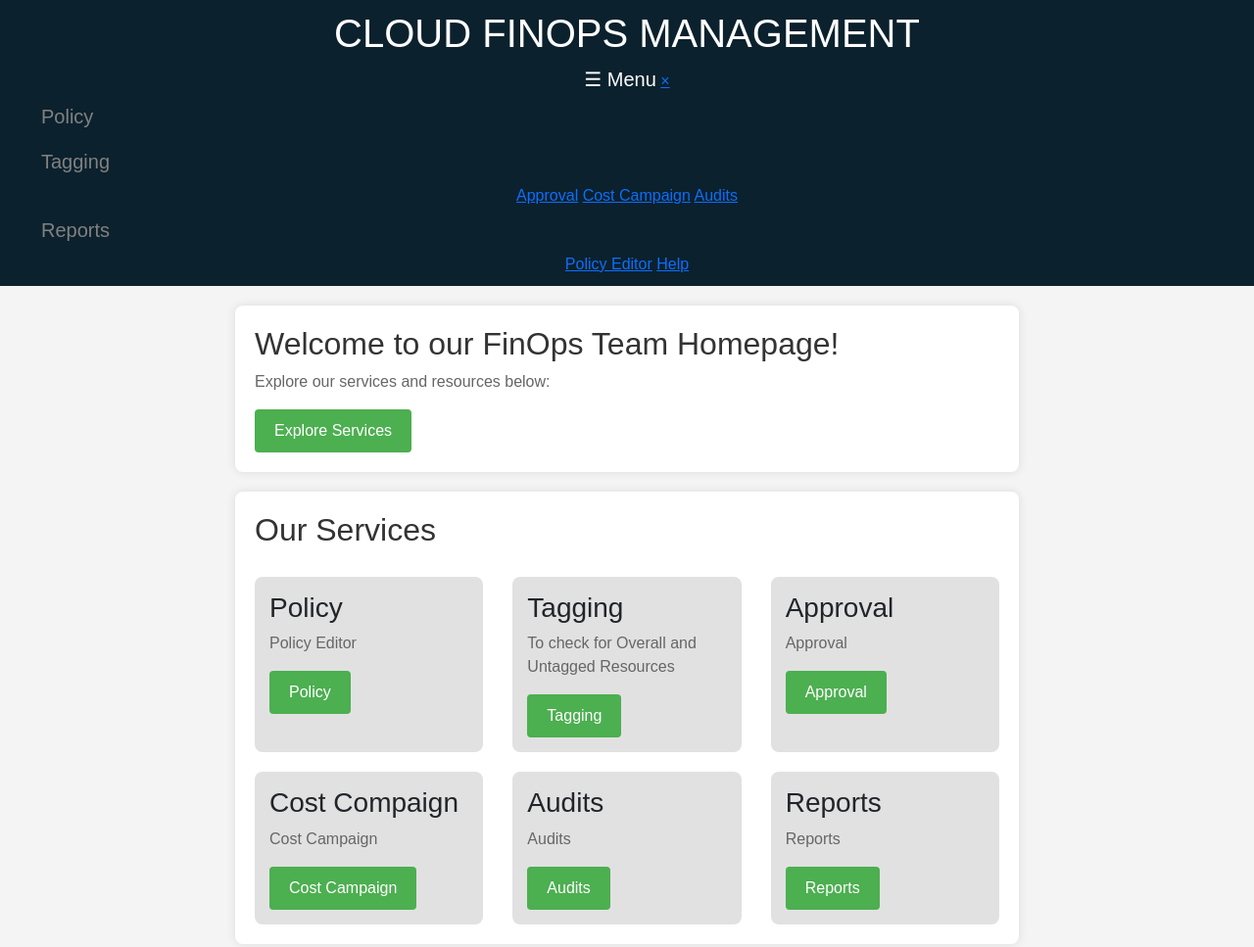
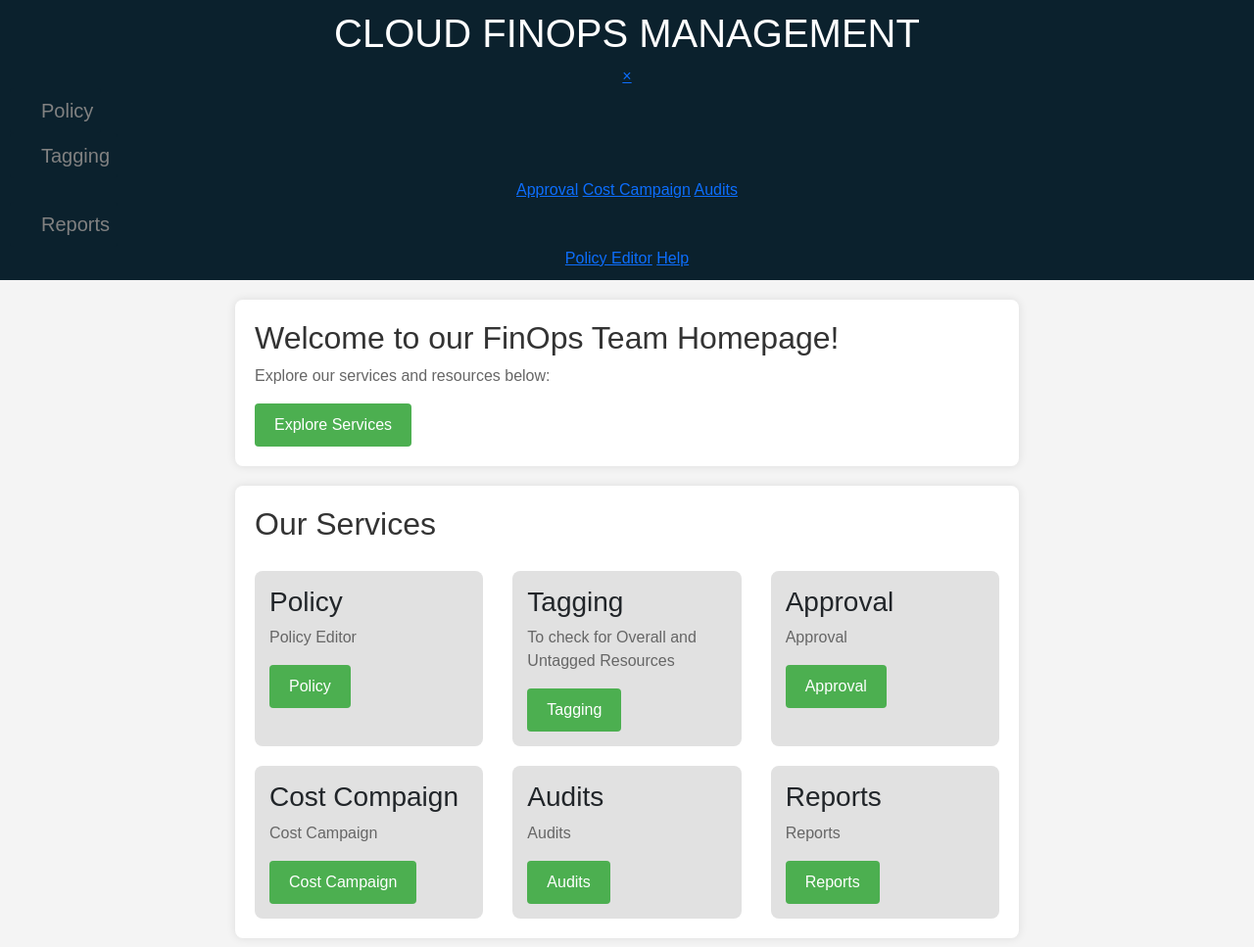
Before and after one commit to shashanktu/GEICO, a plain HTML site: page index.html in a window 1280 px wide. Shown: the whole page at 98% size. Drawn offline with nearby package versions, Linux system fonts and the light colour scheme.

Commit message:
Update index.html

```diff
--- a/index.html
+++ b/index.html
@@ -199,7 +199,7 @@
     <header>
 
         <h1>CLOUD FINOPS MANAGEMENT</h1>
-         <span style="font-size:20px;cursor:pointer;" onclick="openNav()">&#9776; Menu</span>
+<!--          <span style="font-size:20px;cursor:pointer;" onclick="openNav()">&#9776; Menu</span> -->
 
     <a href="javascript:void(0)" class="closebtn" onclick="closeNav()">&times;</a>
     <!-- <a href="#">Policy</a> -->
```
